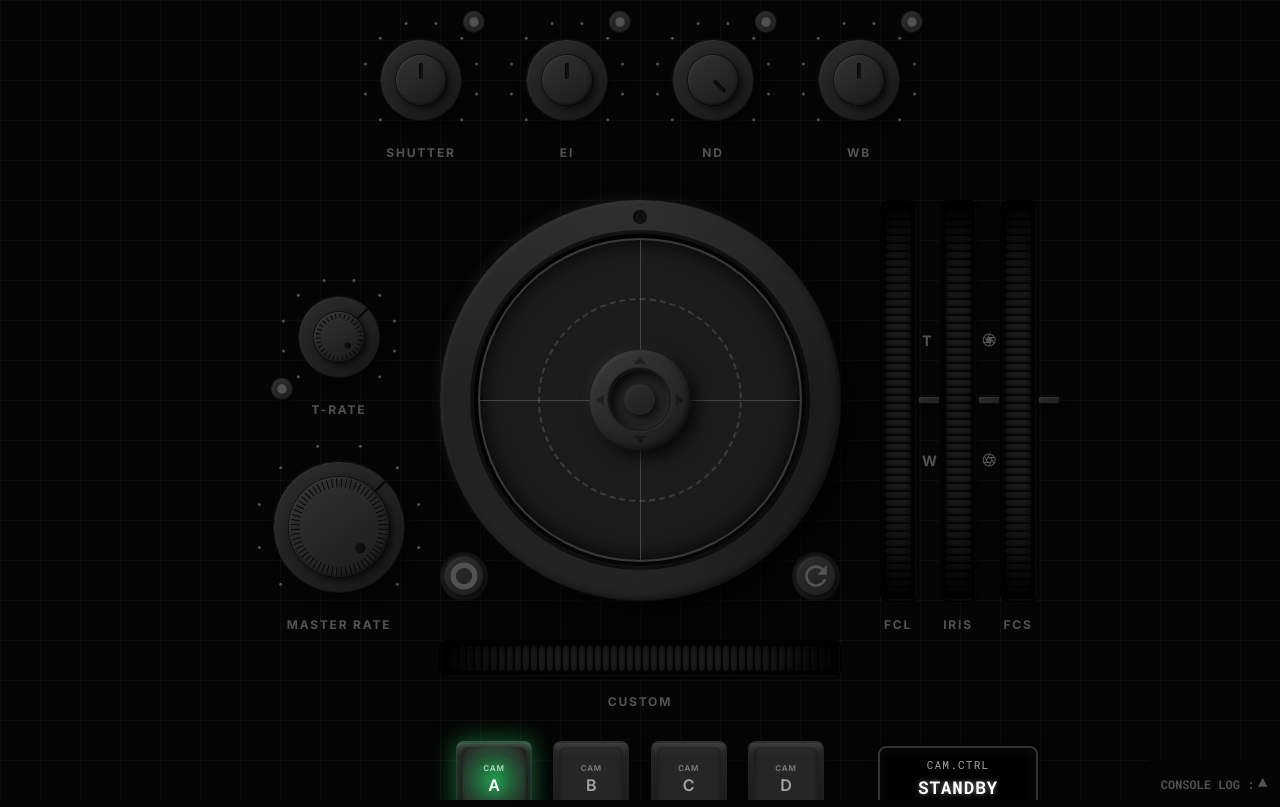
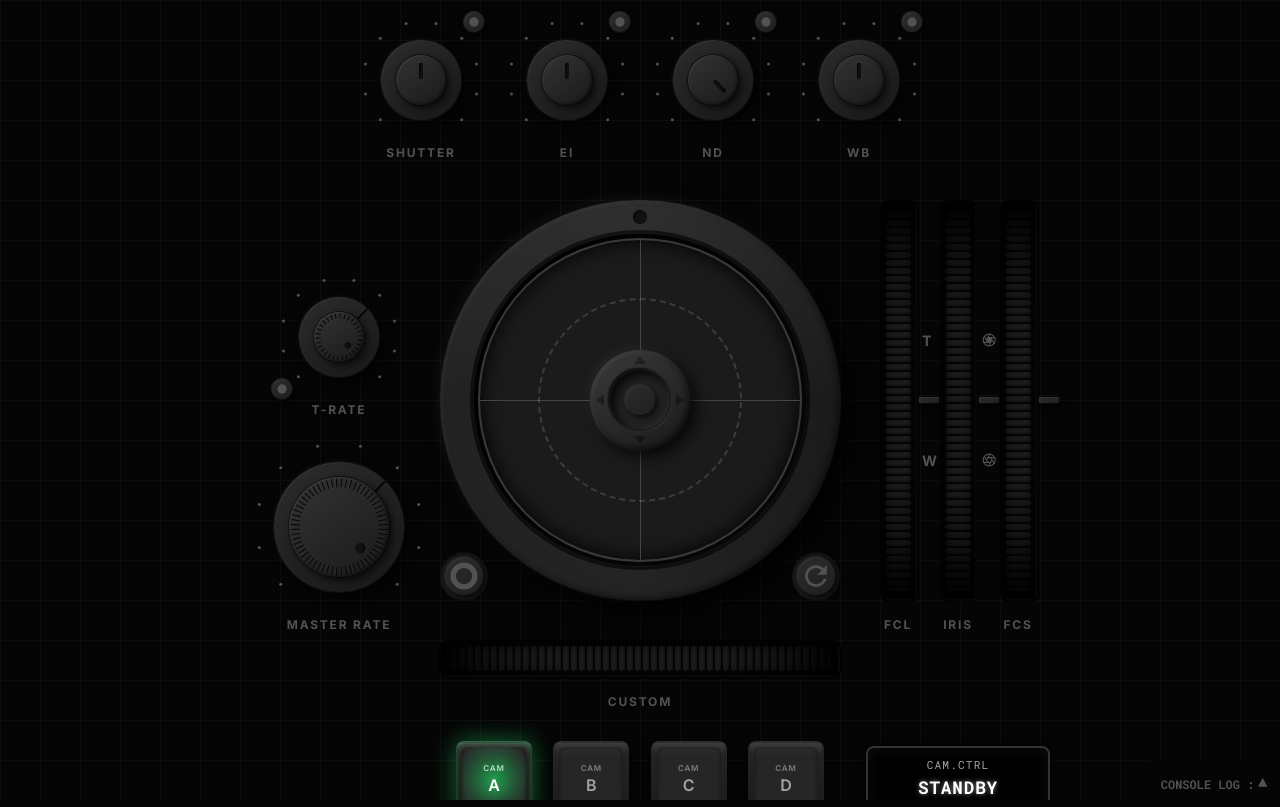
Before and after one commit to caisarhadi/OSC_Deck, a plain HTML site: page index.html in a window 1280 px wide. Drawn offline with Linux system fonts and the light colour scheme.

Commit message:
oled size

```diff
--- a/css/components/oled.css
+++ b/css/components/oled.css
@@ -3,7 +3,7 @@
     top: calc(50% + var(--layout-console-offset) + 106px);
     left: calc(50% + calc(var(--size-yaw) / 2) + 118px);
     transform: translateX(-50%);
-    width: 156px;
+    width: 180px;
     height: 60px;
     background-color: #000;
     border: 2px solid #333;
```
